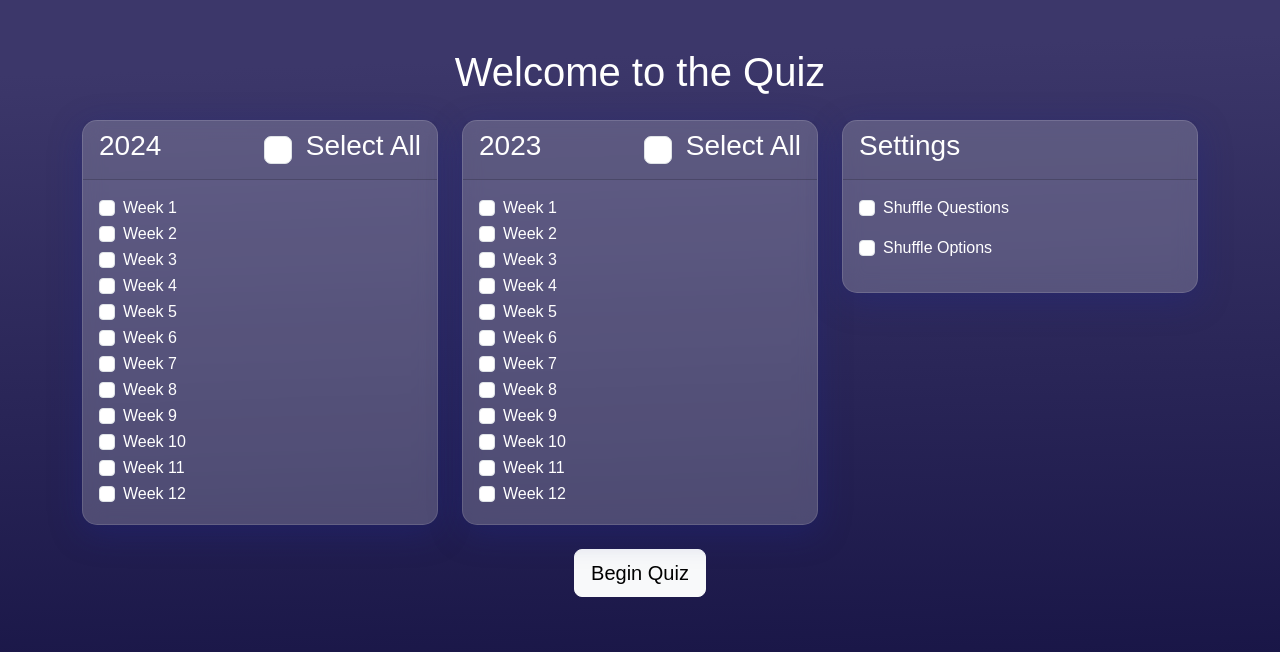
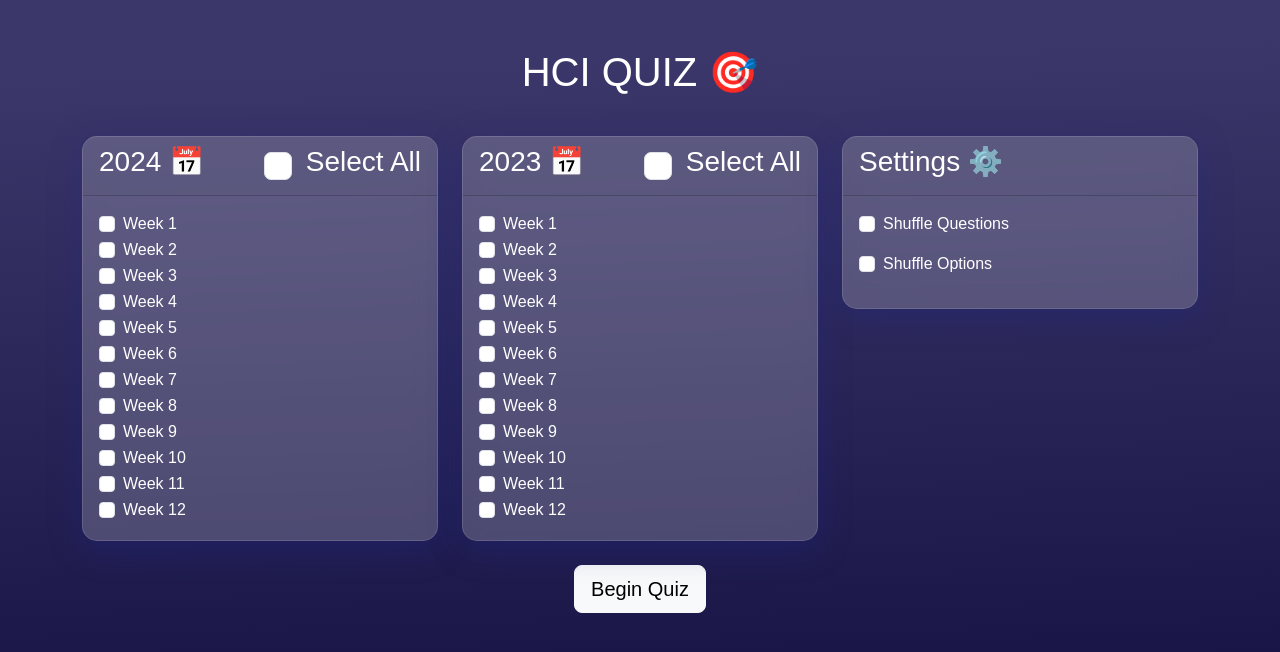
Before and after one commit to Dinesh-Kumar-E/NPTEL-QUIZ, a plain HTML site: page index.html in a window 1280 px wide. Drawn offline with nearby package versions, Linux system fonts and the light colour scheme.

Commit message:
updated alignments

```diff
--- a/index.html
+++ b/index.html
@@ -115,12 +115,12 @@
     </div>
 
     <div id="home-page" class="container mt-5">
-        <h1 class="text-center mb-4 text-white">Welcome to the Quiz</h1>
+        <h1 class="text-center mb-4 text-white">HCI QUIZ 🎯</h1>
         <div class="row">
-            <div class="col-md-4">
+            <div class="col-md-4 mt-3">
                 <div class="card glass-card">
                     <div class="card-header text-white">
-                        <h3>2024
+                        <h3>2024 📅
                             <div class="form-check float-end">
                                 <input class="form-check-input" type="checkbox" id="selectAll2024"
                                     onchange="toggleAll(2024)">
@@ -132,10 +132,10 @@
                 </div>
             </div>
 
-            <div class="col-md-4">
+            <div class="col-md-4 mt-3">
                 <div class="card glass-card">
                     <div class="card-header text-white">
-                        <h3>2023
+                        <h3>2023 📅
                             <div class="form-check float-end">
                                 <input class="form-check-input" type="checkbox" id="selectAll2023"
                                     onchange="toggleAll(2023)">
@@ -147,10 +147,10 @@
                 </div>
             </div>
 
-            <div class="col-md-4">
+            <div class="col-md-4 mt-3">
                 <div class="card glass-card">
                     <div class="card-header text-white">
-                        <h3>Settings</h3>
+                        <h3>Settings ⚙️</h3>
                     </div>
                     <div class="card-body">
                         <div class="form-check mb-3">
@@ -169,7 +169,7 @@
                 </div>
             </div>
         </div>
-        <div class="text-center mt-4">
+        <div class="text-center mt-4 mb-4">
             <button class="btn btn-light btn-lg" onclick="beginQuiz()">Begin Quiz</button>
         </div>
     </div>
```
